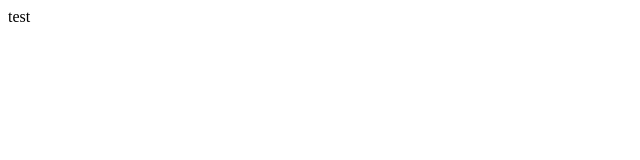
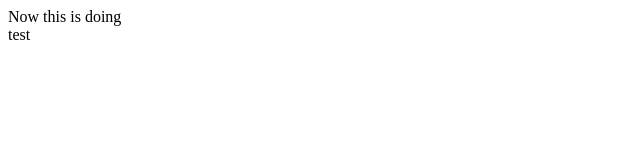
Before and after one commit to ekzmgusdls/ortest, a plain HTML site: page index.html in a window 1280 px wide. Shown: the whole page, without its empty margins (0-640 px from the left). Drawn offline with Linux system fonts and the light colour scheme.

Commit message:
Some add

```diff
--- a/index.html
+++ b/index.html
@@ -7,6 +7,7 @@
         <title>Orientation Test</title>
     </head>
     <body>
+        <div id="do">is it doing?</div>
         <div id="test">test</div>
         <script src="./orientation.js"></script>
     </body>
--- a/orientation.js
+++ b/orientation.js
@@ -1,4 +1,3 @@
-window.addEventListener('deviceorientation', handleOrientation, true);
 function handleOrientation(event) {
     var absolute = event.absolute;
     var alpha = event.alpha;
@@ -8,3 +7,8 @@ function handleOrientation(event) {
     document.getElementById('test').innerText = `absolute: ${absolute}, alpha: ${alpha}, beta: ${beta}, amma: ${gamma}`;
     // Do stuff with the new orientation data
 }
+
+window.addEventListener('DOMContentLoaded', () => {
+    window.addEventListener('deviceorientation', handleOrientation, true);
+    document.getElementById('do').innerText = 'Now this is doing';
+});
```
